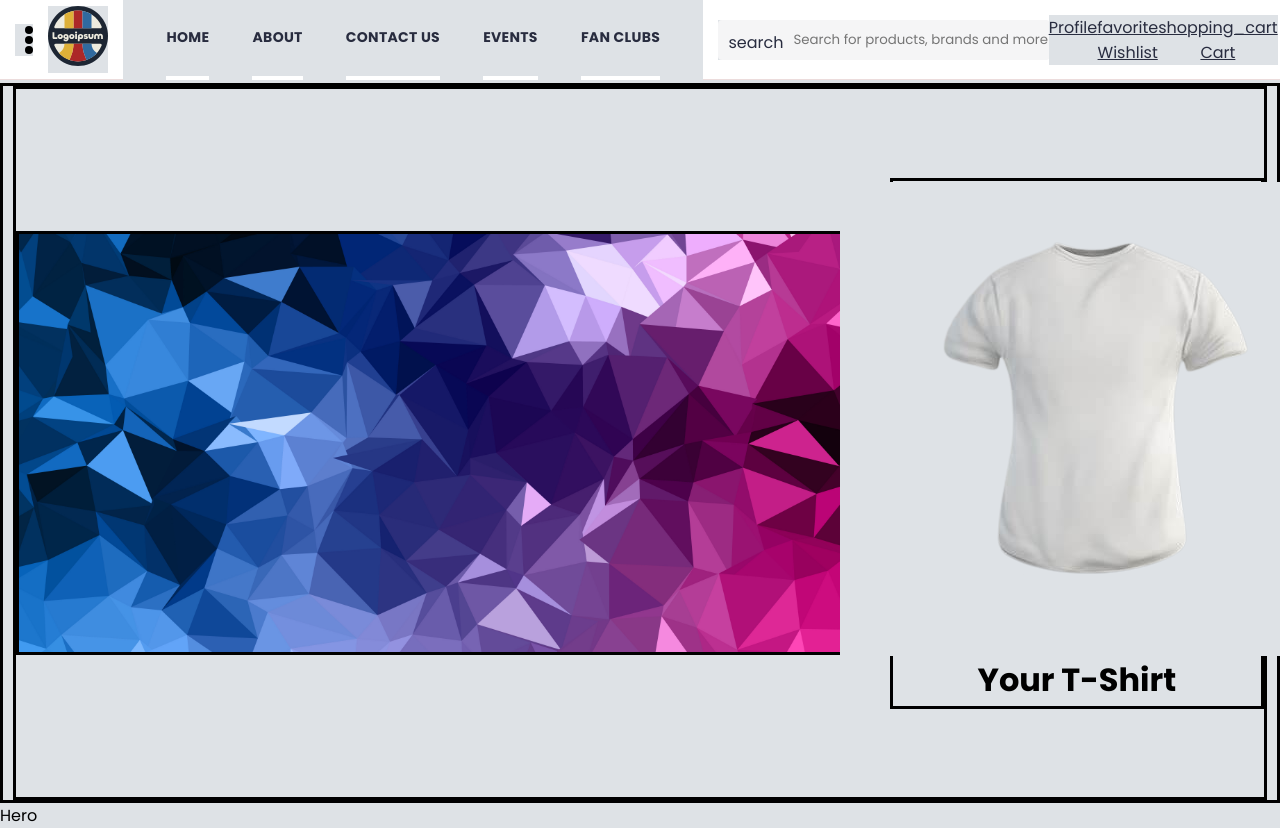
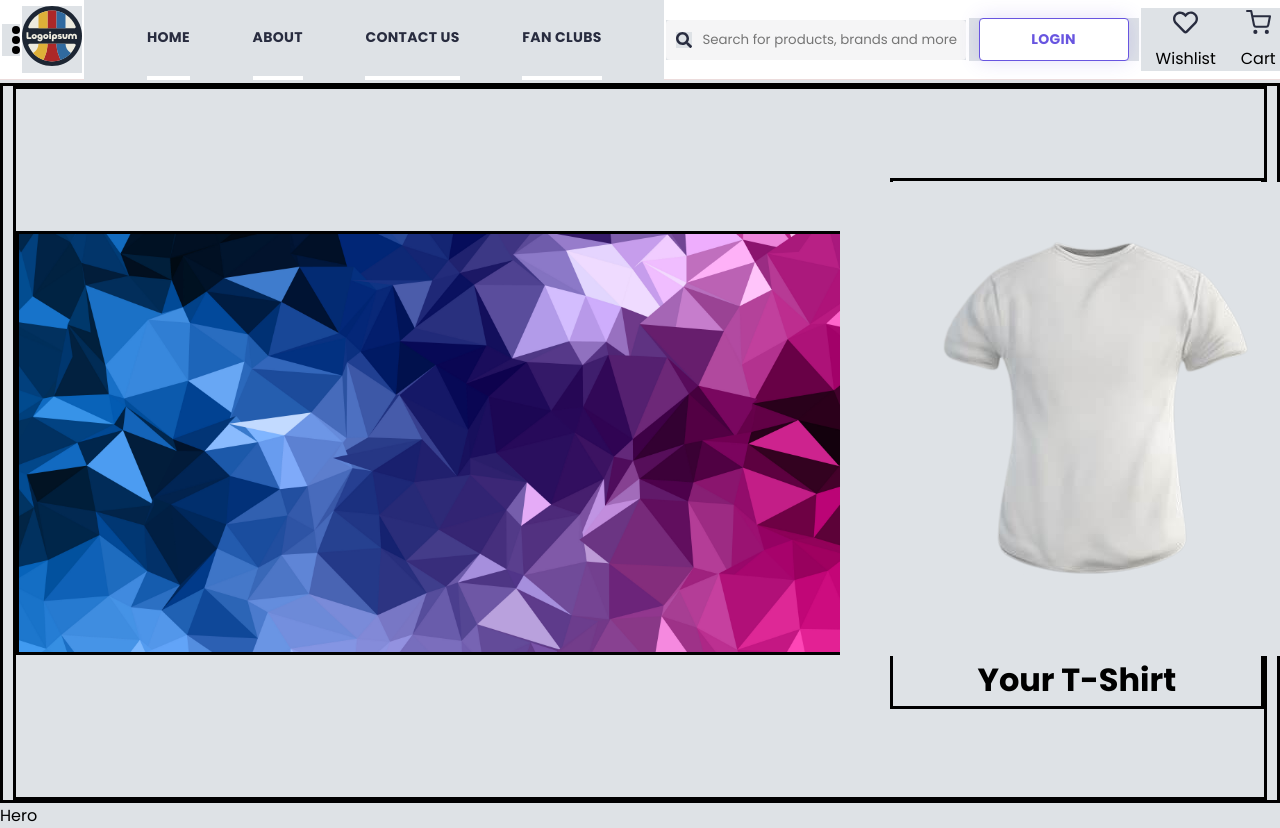
Before and after one commit to tsbridgeedu/filmskart, a React (Vite) app: page / in a window 1280 px wide. Shown: the top 828 px of the page. Built offline with nearby package versions, Linux system fonts and the light colour scheme.

Commit message:
minor fixes

```diff
--- a/package.json
+++ b/package.json
@@ -17,6 +17,7 @@
     "@mui/material": "^5.15.14",
     "react": "^18.2.0",
     "react-dom": "^18.2.0",
+    "react-icons": "^5.0.1",
     "react-ionicons": "^4.2.1",
     "react-router-dom": "^6.22.3"
   },
--- a/src/components/Navbar/navbar.css
+++ b/src/components/Navbar/navbar.css
@@ -124,16 +124,6 @@ button {
   border: 1px solid rgba(104, 85, 224, 1);
 }
 
-.greet {
-  font-size: 14px;
-  letter-spacing: 0.3px;
-  color: #282c3f;
-  font-weight: 800;
-  text-transform: uppercase;
-  text-decoration: none;
-  padding: 15px 0;
-}
-
 div > a > button:hover {
   color: white;
   width: ;
@@ -152,8 +142,12 @@ div > a > button:hover {
   display: flex;
   flex-direction: column;
   align-items: center;
+  margin: 0 10px;
 }
 
+.action_icon {
+  font-size: 25px;
+}
 .action_container a {
   color: #282c3f;
 }
--- a/src/components/Navbar/navbar.jsx
+++ b/src/components/Navbar/navbar.jsx
@@ -1,17 +1,19 @@
 import React from "react";
 import "./navbar.css";
-// import { IonIcon } from "@ionic/react";
-import { logoIonic } from "ionicons/icons";
+import { FiShoppingCart } from "react-icons/fi";
+import { FaRegHeart } from "react-icons/fa";
+import { FaSearch } from "react-icons/fa";
+
 const Navbar = () => {
   return (
     <div>
       <header>
-        <div class="menu">
-          <div class="dot"></div>
-          <div class="dot"></div>
-          <div class="dot"></div>
+        <div className="menu">
+          <div className="dot"></div>
+          <div className="dot"></div>
+          <div className="dot"></div>
         </div>
-        <ul class="menu-options">
+        <ul className="menu-options">
           <li>
             <a href="#">Women's Fashion</a>
           </li>
@@ -25,59 +27,49 @@ const Navbar = () => {
             <a href="#">Home & Electronics</a>
           </li>
         </ul>
-        <div class="logo_container">
+        <div className="logo_container">
           <a href="#">
-            {" "}
-            <img class="store_logo" src="/logo.svg" alt="myntra logo" />
+            <img className="store_logo" src="/logo.svg" alt="myntra logo" />
           </a>
         </div>
 
-        <nav class="nav_bar">
-          <a href="./index.php">Home</a>
+        <nav className="nav_bar">
+          <a href="/">Home</a>
           <a href="./about.php">About</a>
-          <a href="contact.php">Contact Us</a>
-          <a href="event.php">Events</a>
+          <a href="/contact-us">Contact Us</a>
+          {/* <a href="event.php">Events</a> */}
           <a href="fan_club.php">Fan Clubs</a>
         </nav>
 
-        <div class="search_bar">
-          <span class="material-symbols-outlined search_icon"> search </span>
+        <div className="search_bar">
+          <span className="material-symbols-outlined search_icon">
+            <FaSearch />
+          </span>
           <input
-            class="search_input"
+            className="search_input"
             placeholder="Search for products, brands and more"
           />
         </div>
-        <div></div>
 
-        <div class="action_bar">
-          <div class="action_container">
-            <ion-icon name="person-outline"></ion-icon>
-            <a href="./profile.php">
-              <span class="action_name">Profile</span>
+        <div>
+          <a href="#">
+            <button className="log">Login</button>
+          </a>
+        </div>
+
+        <div className="action_bar">
+          <div className="action_container">
+            <a href="#" class="material-symbols-outlined action_icon">
+              <FaRegHeart />
             </a>
-          </div>
-          <div class="action_container">
-            <a
-              href="./wishlist.php"
-              class="material-symbols-outlined action_icon"
-            >
-              {" "}
-              favorite
-            </a>
-            <a href="./wishlist.php">
-              {" "}
-              <span class="action_name">Wishlist</span>
-            </a>
+            <span className="action_name">Wishlist</span>
           </div>
 
-          <div class="action_container">
-            <a href="./cart_details.php" class="material-symbols-outlined">
-              shopping_cart
+          <div className="action_container">
+            <a href="#" class="material-symbols-outlined action_icon">
+              <FiShoppingCart />
             </a>
-            <a href="./cart_details.php">
-              {" "}
-              <span class="action_name">Cart</span>
-            </a>
+            <span className="action_name">Cart</span>
           </div>
         </div>
       </header>
```
Also changed, not shown: pages/FanClub.jsx (added, +7 -0 lines).
